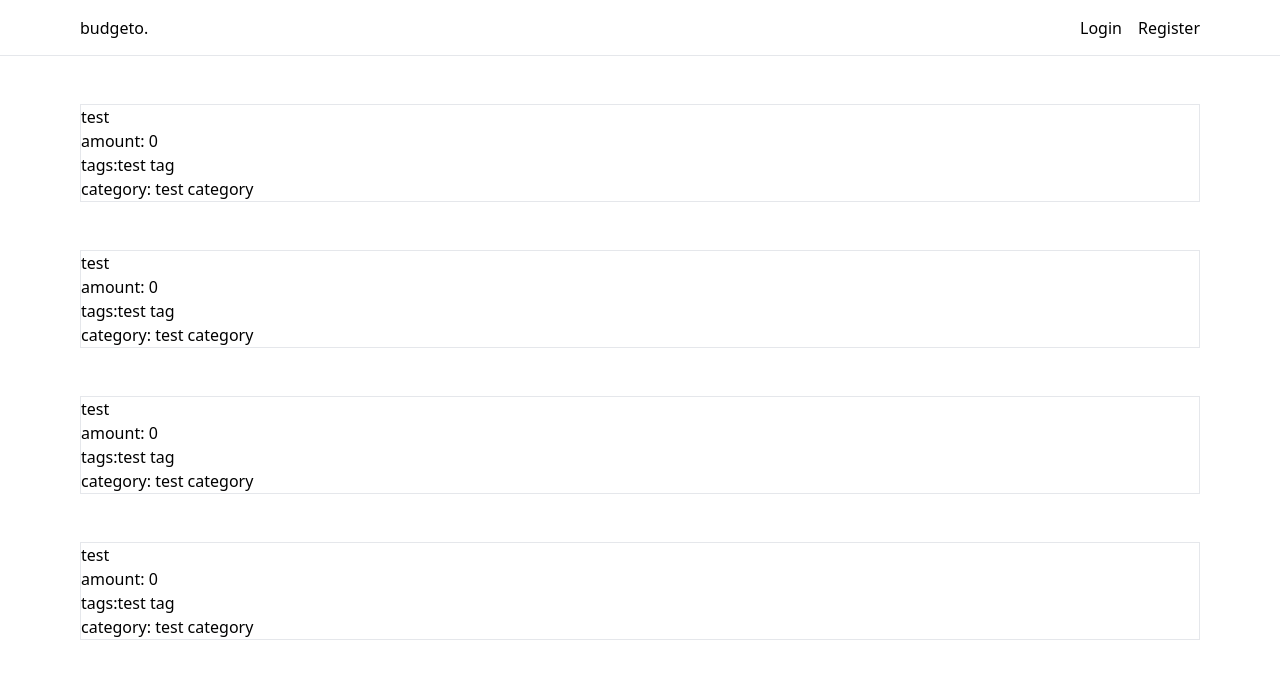
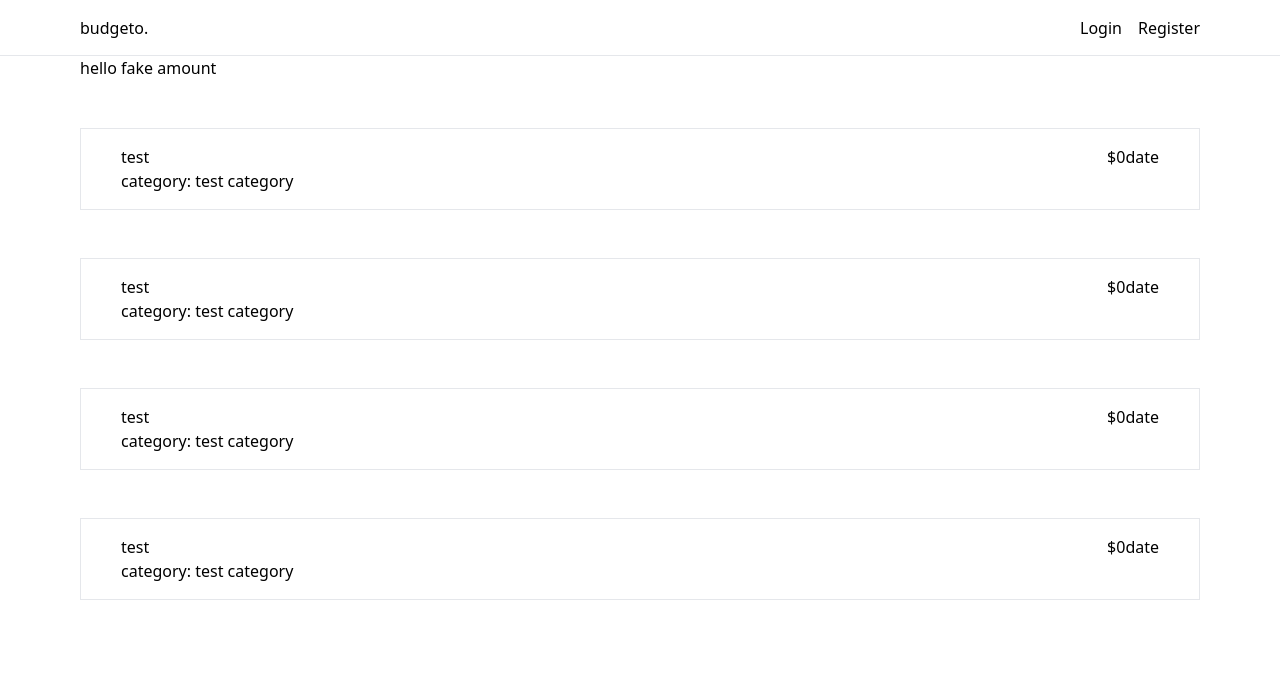
Before and after one commit to barangana/budget-app, a Next.js app: page / in a window 1280 px wide. Shown: the top 676 px of the page. Built offline with nearby package versions, Linux system fonts and the light colour scheme.

Commit message:
style: working on styling cards

```diff
--- a/src/app/components/Card.tsx
+++ b/src/app/components/Card.tsx
@@ -3,6 +3,7 @@
 import React from 'react'
 
 //TODO: Add date for the props
+//The categories should probably be placeholders for images
 
 interface CardProps {
   title: String
@@ -14,11 +15,15 @@ interface CardProps {
 
 const Card: React.FC<CardProps> = ({ title, amount, tag, category }) => {
   return (
-    <div className='border mt-12'>
-      <div>{title}</div>
-      <div>amount: {amount}</div>
-      <div>tags:{tag}</div>
-      <div>category: {category}</div>
+    <div className='flex justify-between px-10 py-4 border mt-12'>
+      <div>
+        <div>{title}</div>
+        <div>category: {category}</div>
+      </div>
+      <div className='flex flex-row justify-between'>
+        <div className=''>${amount}</div>
+        <div className=''>date</div>
+      </div>
     </div>
   )
 }
--- a/src/app/components/Dashboard.tsx
+++ b/src/app/components/Dashboard.tsx
@@ -5,6 +5,7 @@ import Card from './Card'
 const Dashboard = () => {
   return (
     <MaxWidthWrapper>
+      hello fake amount
       <Card title='test' amount={0} tag='test tag' category='test category' />
       <Card title='test' amount={0} tag='test tag' category='test category' />
       <Card title='test' amount={0} tag='test tag' category='test category' />
```
